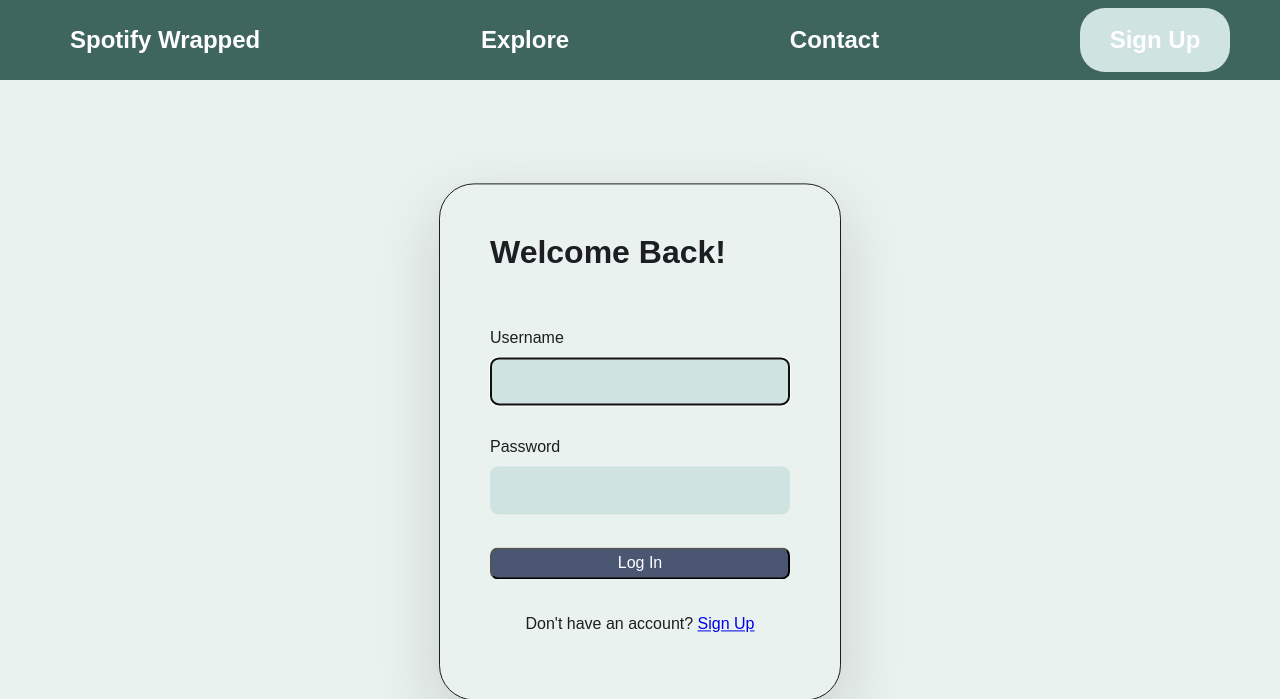
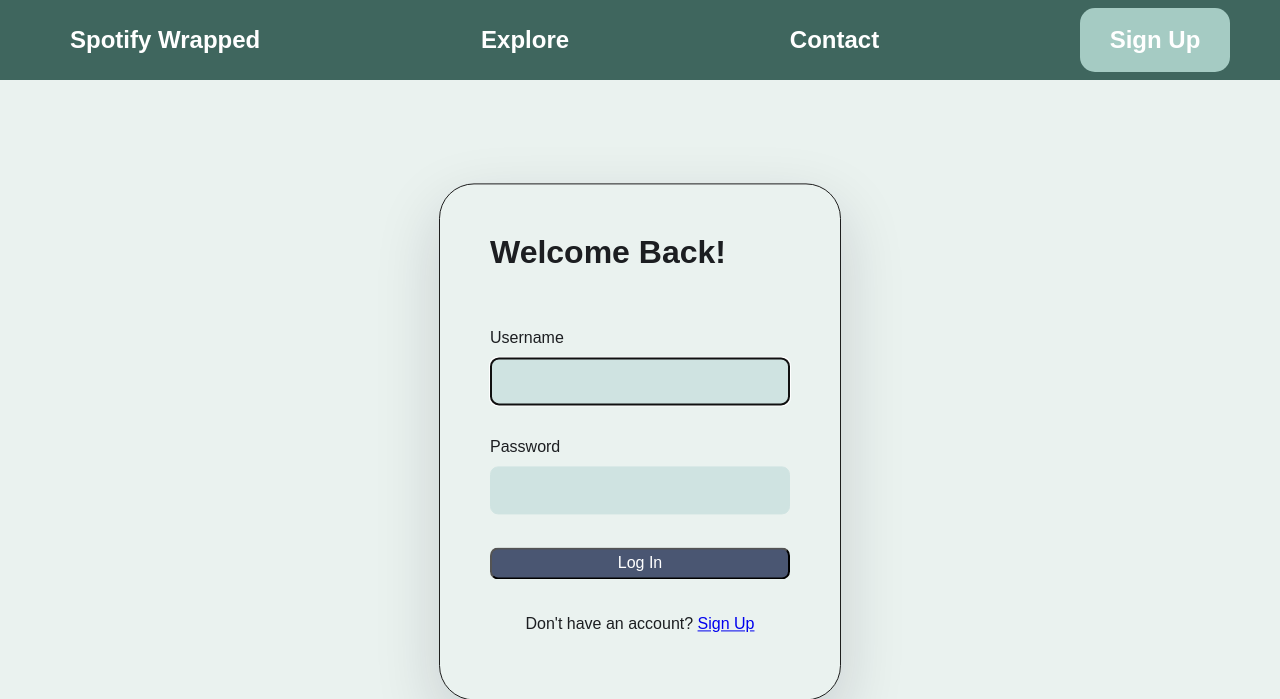
Before and after one commit to erosenfeld2005/CS2340_Project2, a Django app: page /login/ in a window 1280 px wide. Shown: the top 699 px of the page. Run offline with Django 5.2, Linux system fonts and the light colour scheme.

Commit message:
everything should link properly (from landing to dashboard to summary and back) edited landing page - login button, spotify wrapped icon

```diff
--- a/spotifywrapped/static/main.css
+++ b/spotifywrapped/static/main.css
@@ -5,7 +5,7 @@
     --text-light: #FFFFFF;
     --primary-green: #CFE3E1; /* Pastel green buttons/accents */
     --primary-green-dark: #98B9B5; /* Darker pastel green hover */
-    --button-bg-light: #CFE3E1;
+    --button-bg-light: #A5CBC3;
     --button-bg-dark: #4A5672;
     --button-text-light: #FFFFFF;
     --button-text-dark: #FFFFFF;
@@ -86,7 +86,7 @@ h6 {
 
 /* Button */
 .btn {
-    border-radius: 25px;
+    border-radius: 15px;
     border: none;
     padding: 10px 20px;
     background-color: var(--button-bg-light);
--- a/templates/dashboard.html
+++ b/templates/dashboard.html
@@ -91,7 +91,7 @@
     <!-- Header and Navbar -->
     <header>
         <nav class="navbar">
-            <a href="#">Spotify Wrapped</a>
+            <a href="{% url 'landing' %}">Spotify Wrapped</a>
             <a href="#">Account</a>
             <a href="#">Sign Out</a>
         </nav>
--- a/templates/landing.html
+++ b/templates/landing.html
@@ -25,7 +25,7 @@
             <p> Lorem ipsum dolor sit amet, consectetur adipiscing elit. Amet proin ut vitae, felis. Mauris aliquet faucibus iaculis dui vitae ullamcorper ac. Posuere enim, mi pharetra neque proin dictum amet. </p>
         </div>
         <div class="logo">
-            <img src="{% static 'spotify-wrapped-logo.png' %}" alt="Spotify Wrapped Logo" width="300">
+            <img src="{% static 'Spotify Wrapped Icon.png' %}" alt="Spotify Wrapped Logo" width="300">
         </div>
     </section>
 </body>
```
Also changed, not shown: db.sqlite3, spotifywrapped/static/Spotify Wrapped Icon.png (added), spotifywrapped/static/spotify-wrapped-logo.png (deleted).
